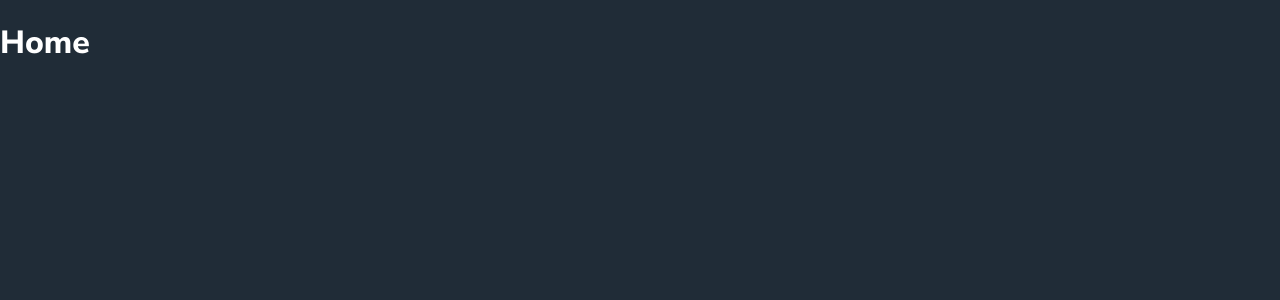
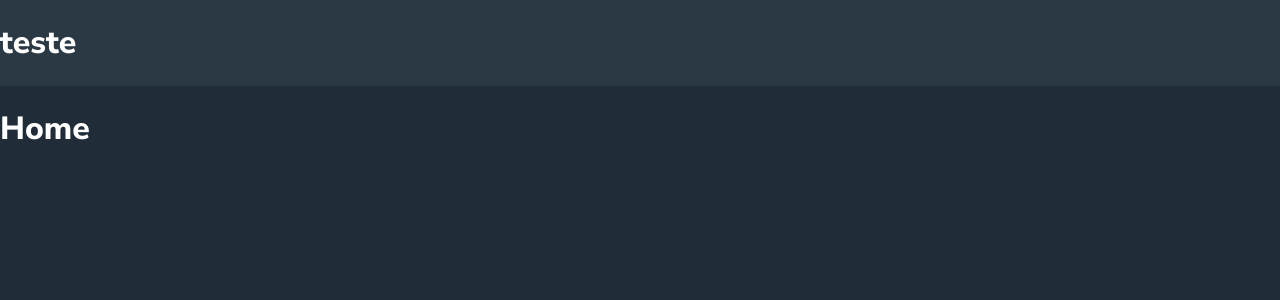
Before and after one commit to Strapazzon/countries-app, a Vue app: page / in a window 1280 px wide. Shown: the top 300 px of the page. Built offline with nearby package versions, Linux system fonts and the light colour scheme.

Commit message:
Add navBar component

```diff
--- a/src/App.vue
+++ b/src/App.vue
@@ -1,5 +1,6 @@
 <template>
   <div id="app">
+    <NavBar></NavBar>
     <!-- <div id="nav">
       <router-link to="/">Home</router-link> |
       <router-link to="/about">About</router-link>
@@ -9,13 +10,19 @@
   </div>
 </template>
 
+<script>
+import NavBar from './components/navBar';
+
+export default {
+  name: 'app',
+  components: {
+    NavBar
+  }
+}
+</script>
+
 <style lang="scss">
-@import url('https://fonts.googleapis.com/icon?family=Material+Icons|Material+Icons+Outlined');
-@import url('https://fonts.googleapis.com/css?family=Nunito+Sans:300,400,600,800&display=swap');
-
-@import './scss/global.scss';
-@import './scss/themes.scss';
-@import './scss/themify.scss';
+@import '~@/scss/global.scss';
 
 body {
   @include themify(null, $themes) {
--- /dev/null
+++ b/src/components/navBar.vue
@@ -0,0 +1,25 @@
+<template>
+  <div class="navbar">
+    <h1>teste</h1>
+  </div>
+</template>
+
+<script>
+export default {
+  name: 'navBar',
+  components:{
+
+  }
+}
+</script>
+
+<style scoped lang="scss">
+  @import '~@/scss/global.scss';
+
+  .navbar{
+    @include themify(null, $themes) {
+      background-color: theme(primary);
+
+    }
+  }
+</style>
--- a/src/scss/_global.scss
+++ b/src/scss/_global.scss
@@ -1,3 +1,9 @@
+@import url('https://fonts.googleapis.com/icon?family=Material+Icons|Material+Icons+Outlined');
+@import url('https://fonts.googleapis.com/css?family=Nunito+Sans:300,400,600,800&display=swap');
+
+@import './themes.scss';
+@import './themify.scss';
+
 html, body {
   width: 100%;
   height: 100%;
```
